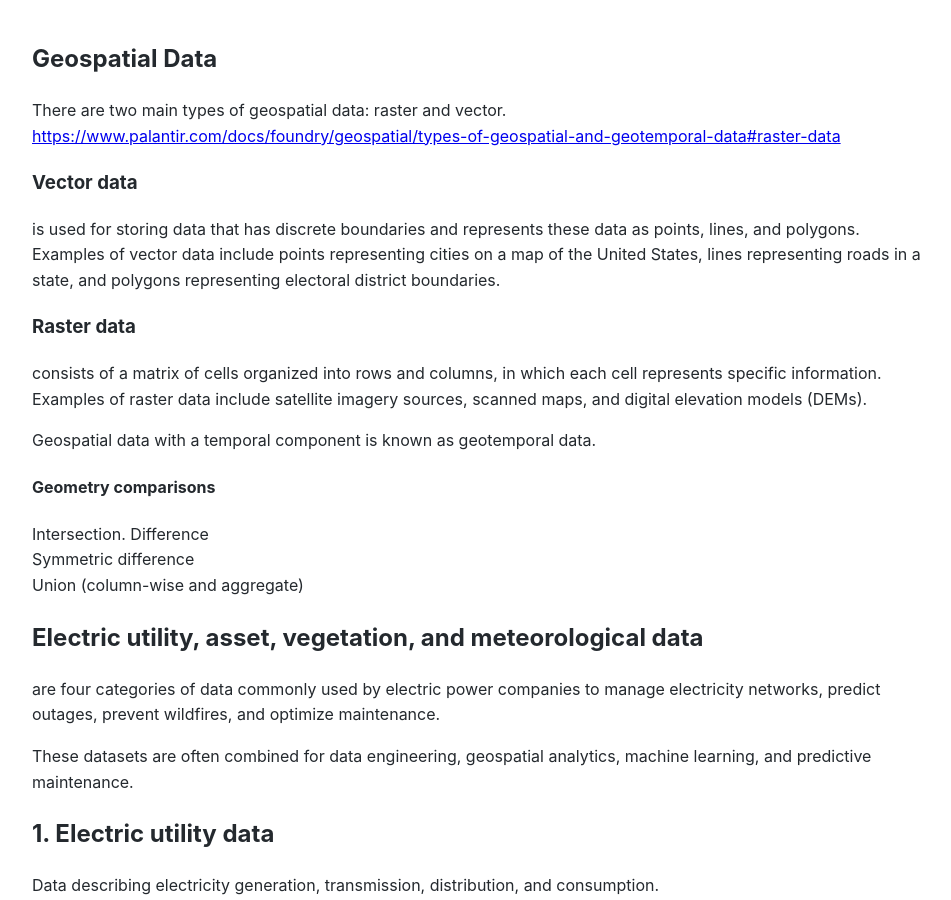
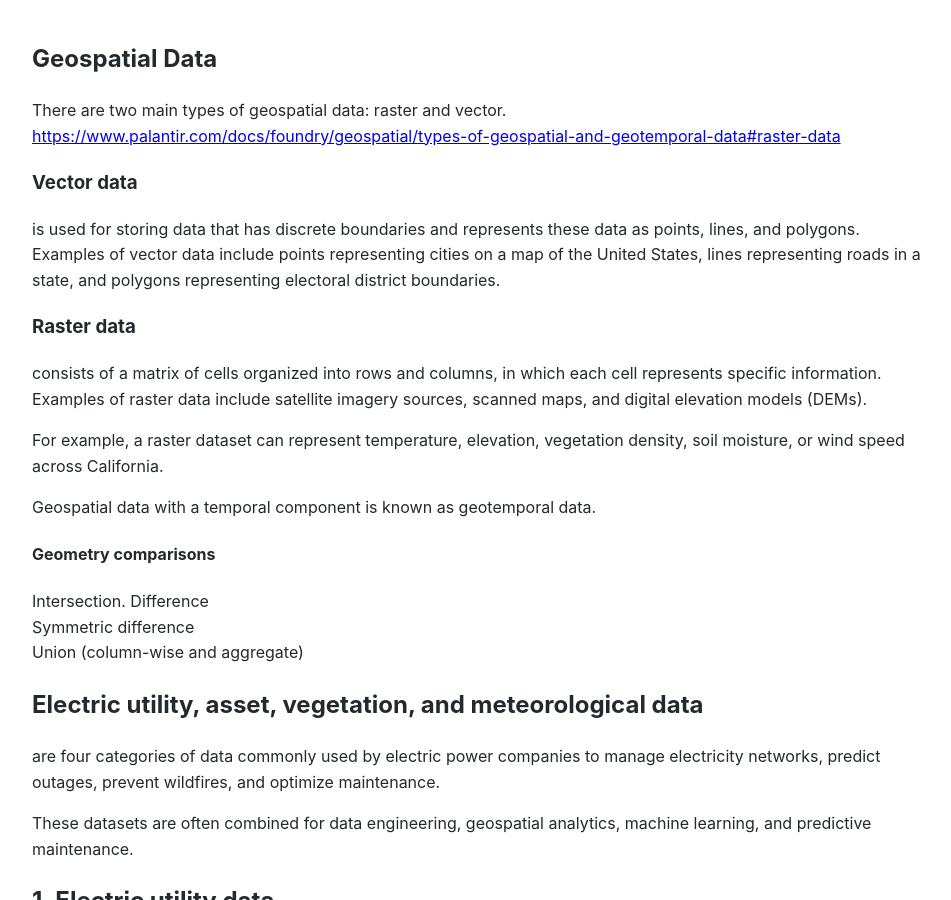
Before and after one commit to Michael-Lubinsky/michael-lubinsky.github.com, a Jekyll site: the page built from geo/pg_and_e.md, in a window 1280 px wide and 900 px high. Shown: the whole window, without its empty margins (158-1109 px from the left). Built offline with Jekyll 4.4.1, drawn with Linux system fonts in a browser that asks for light colours; our own code applies the rules of GitHub Pages for plain Markdown files.

Commit message:
Enhance raster data section with examples
Added examples of raster data types to the documentation.

```diff
--- a/geo/pg_and_e.md
+++ b/geo/pg_and_e.md
@@ -7,6 +7,8 @@ is used for storing data that has discrete boundaries and represents these data
 
 ### Raster data
 consists of a matrix of cells organized into rows and columns, in which each cell represents specific information. Examples of raster data include satellite imagery sources, scanned maps, and digital elevation models (DEMs).
+
+For example, a raster dataset can represent temperature, elevation, vegetation density, soil moisture, or wind speed across California.
 
 Geospatial data with a temporal component is known as geotemporal data.
 
```
